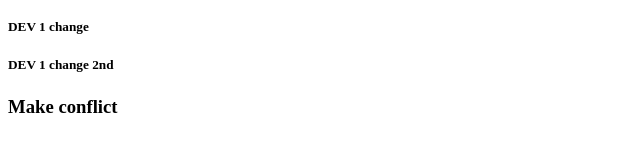
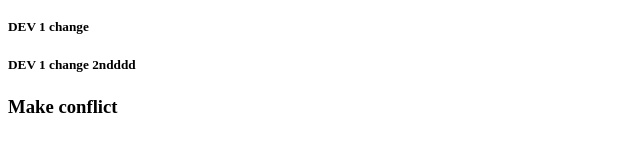
Before and after one commit to lenguyen17/testconflict, a plain HTML site: page index.html in a window 1280 px wide. Shown: the part 149-300 px from the top of the page, 0-640 px from the left. Drawn offline with Linux system fonts and the light colour scheme.

Commit message:
commit changed dev 2

```diff
--- a/index.html
+++ b/index.html
@@ -13,7 +13,7 @@
     <h4>DEV 1 commit</h4>
     <h2>DEV 2 COMMIT</h2>
     <h5>DEV 1 change</h5>
-    <h5>DEV 1 change 2nd</h5>
+    <h5>DEV 1 change 2ndddd</h5>
     <h3>Make conflict</h3>
   </body>
 
```
